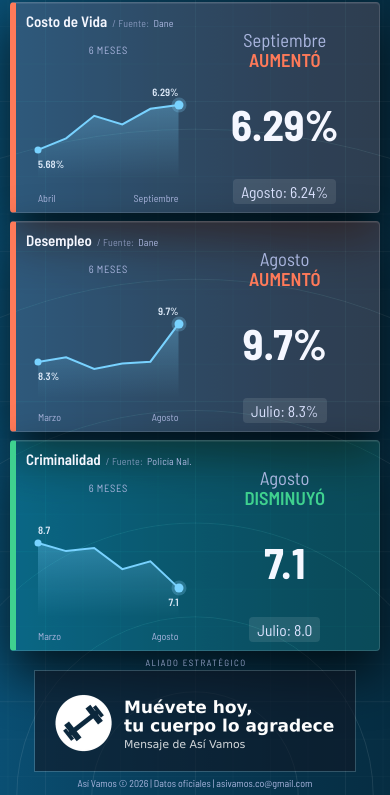
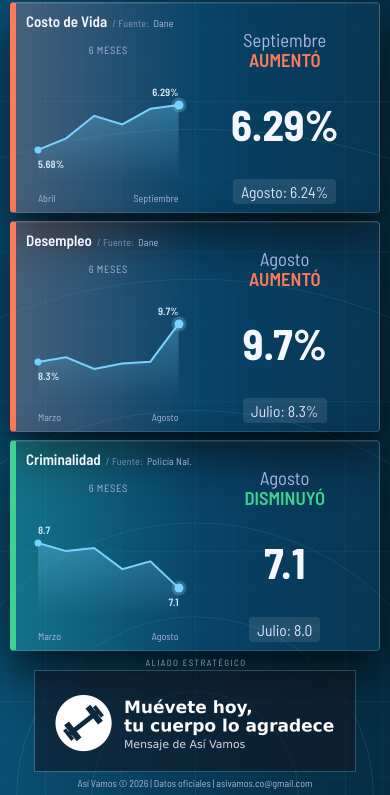
Before and after one commit to asivamosco/asivamosco.github.io, a plain HTML site: page index.html in a window 390 px wide. Shown: the part 49-844 px from the top of the page. Drawn offline with Linux system fonts and the light colour scheme.

Commit message:
cambio mode cel 7

```diff
--- a/assets/css/styles.css
+++ b/assets/css/styles.css
@@ -159,12 +159,12 @@ footer{margin-top:34px;text-align:center;color:var(--muted);font-size:13px}
   .card.mejoro{
     border-top-color:rgba(255,255,255,.16);
     border-left-color:var(--ok);
-    background:rgba(63,209,143,.16); /* tono parejo, poco transparente */
+    background:linear-gradient(to right,rgba(63,209,143,.22) 0%,transparent 50%),rgba(255,255,255,.03);
   }
   .card.empeoro{
     border-top-color:rgba(255,255,255,.16);
     border-left-color:var(--mal);
-    background:rgba(255,122,89,.18); /* tono parejo, poco transparente */
+    background:linear-gradient(to right,rgba(255,122,89,.25) 0%,transparent 50%),rgba(255,255,255,.03);
   }
   .card::after{
     content:"6 meses"; grid-area:stit; align-self:center; text-align:center;
```
